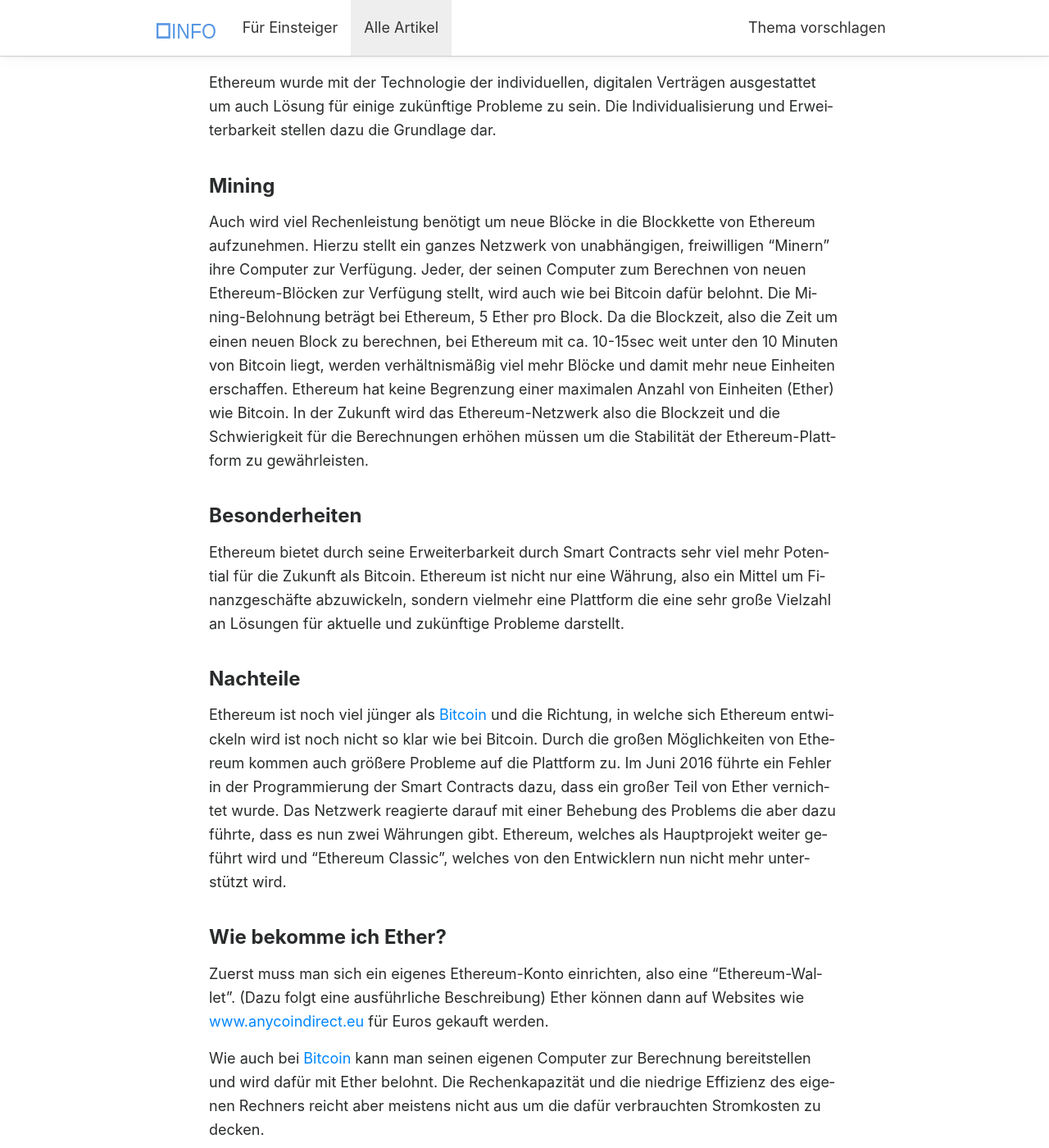
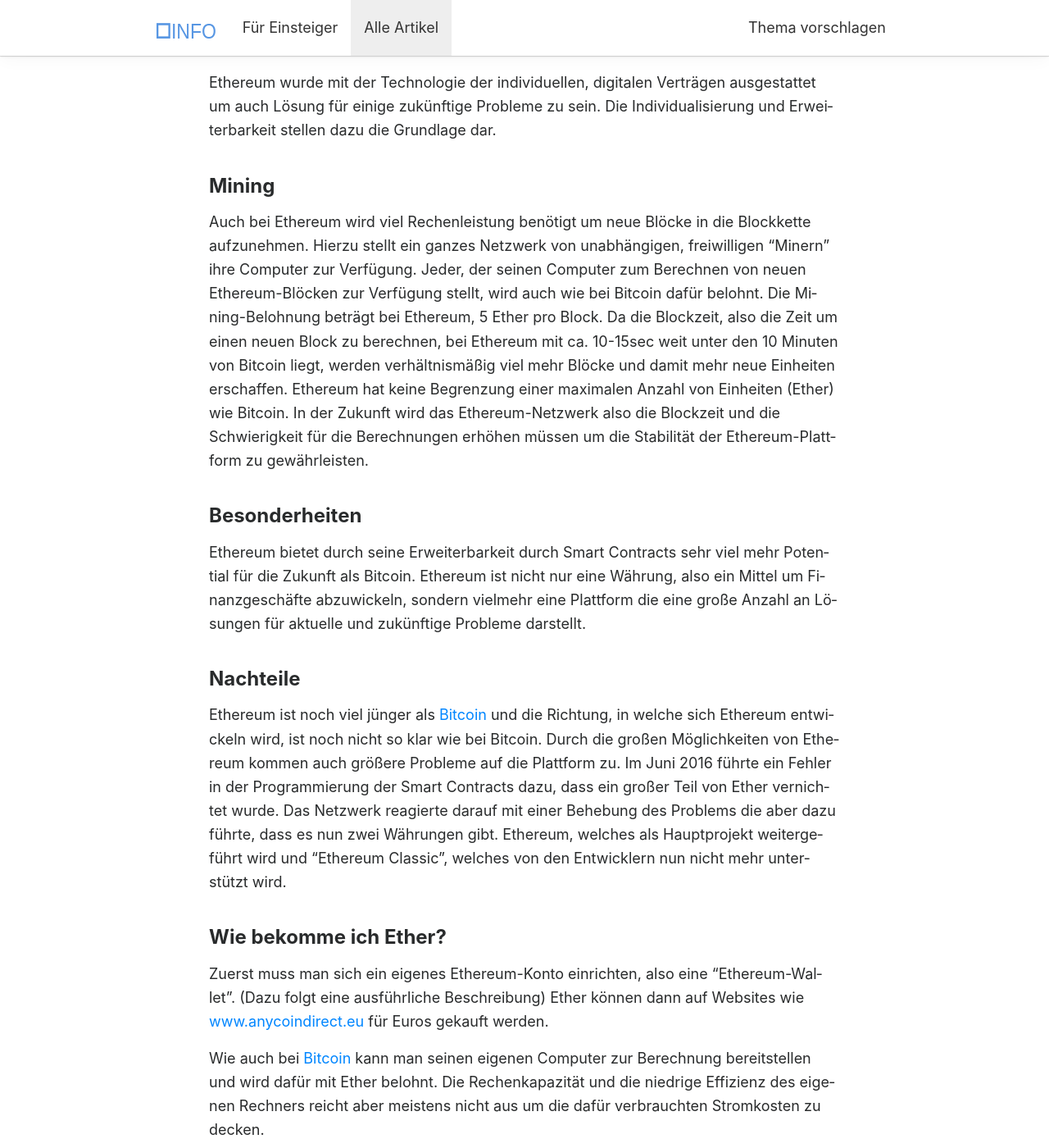
Before and after one commit to jossamarm/blockinfo.de, a Jekyll site: the page built from _posts/2017-07-23-ethereum.md, in a window 1280 px wide and 1400 px high, scrolled down 2091 px. Shown: the whole window at 82% size. Built offline with Jekyll 4.4.1, drawn with Linux system fonts in a browser that asks for light colours; nearby versions of some CDN libraries; a script that is not in the unit is left out; comment, search, counter and statistics services are not loaded; some of the changed text lies outside the part shown.

Commit message:
text changes ethereum

```diff
--- a/_posts/2017-07-23-ethereum.md
+++ b/_posts/2017-07-23-ethereum.md
@@ -51,7 +51,7 @@
 
 #### Mining
 
-Auch wird viel Rechenleistung benötigt um neue Blöcke in die Blockkette von Ethereum aufzunehmen. Hierzu stellt ein ganzes Netzwerk von unabhängigen, freiwilligen "Minern" ihre Computer zur Verfügung.
+Auch bei Ethereum wird viel Rechenleistung benötigt um neue Blöcke in die Blockkette aufzunehmen. Hierzu stellt ein ganzes Netzwerk von unabhängigen, freiwilligen "Minern" ihre Computer zur Verfügung.
 Jeder, der seinen Computer zum Berechnen von neuen Ethereum-Blöcken zur Verfügung stellt, wird auch wie bei Bitcoin dafür belohnt. Die Mining-Belohnung beträgt bei Ethereum, 5 Ether pro Block. Da die Blockzeit, also die Zeit um einen neuen Block zu berechnen, bei Ethereum mit ca. 10-15sec weit unter den 10 Minuten von Bitcoin liegt, werden verhältnismäßig viel mehr Blöcke und damit mehr neue Einheiten erschaffen.
 Ethereum hat keine Begrenzung einer maximalen Anzahl von Einheiten (Ether) wie Bitcoin.
 In der Zukunft wird das Ethereum-Netzwerk also die Blockzeit und die Schwierigkeit für die Berechnungen erhöhen müssen um die Stabilität der Ethereum-Plattform zu gewährleisten.
@@ -59,13 +59,13 @@
 #### Besonderheiten
 
 Ethereum bietet durch seine Erweiterbarkeit durch Smart Contracts sehr viel mehr Potential für die Zukunft als Bitcoin.
-Ethereum ist nicht nur eine Währung, also ein Mittel um Finanzgeschäfte abzuwickeln, sondern vielmehr eine Plattform die eine sehr große Vielzahl an Lösungen für aktuelle und zukünftige Probleme darstellt.
+Ethereum ist nicht nur eine Währung, also ein Mittel um Finanzgeschäfte abzuwickeln, sondern vielmehr eine Plattform die eine große Anzahl an Lösungen für aktuelle und zukünftige Probleme darstellt.
 
 #### Nachteile
 
-Ethereum ist noch viel jünger als [Bitcoin](/artikel/bitcoin-einfach-erklaert) und die Richtung, in welche sich Ethereum entwickeln wird ist noch nicht so klar wie bei Bitcoin.
+Ethereum ist noch viel jünger als [Bitcoin](/artikel/bitcoin-einfach-erklaert) und die Richtung, in welche sich Ethereum entwickeln wird, ist noch nicht so klar wie bei Bitcoin.
 Durch die großen Möglichkeiten von Ethereum kommen auch größere Probleme auf die Plattform zu. Im Juni 2016 führte ein Fehler in der Programmierung der Smart Contracts dazu, dass ein großer Teil von Ether vernichtet wurde.
-Das Netzwerk reagierte darauf mit einer Behebung des Problems die aber dazu führte, dass es nun zwei Währungen gibt. Ethereum, welches als Hauptprojekt weiter geführt wird und "Ethereum Classic", welches von den Entwicklern nun nicht mehr unterstützt wird.
+Das Netzwerk reagierte darauf mit einer Behebung des Problems die aber dazu führte, dass es nun zwei Währungen gibt. Ethereum, welches als Hauptprojekt weitergeführt wird und "Ethereum Classic", welches von den Entwicklern nun nicht mehr unterstützt wird.
 
 #### Wie bekomme ich Ether?
 
```
Also changed, not shown: other parts of _posts/2017-07-23-ethereum.md (+1 -1 lines).
